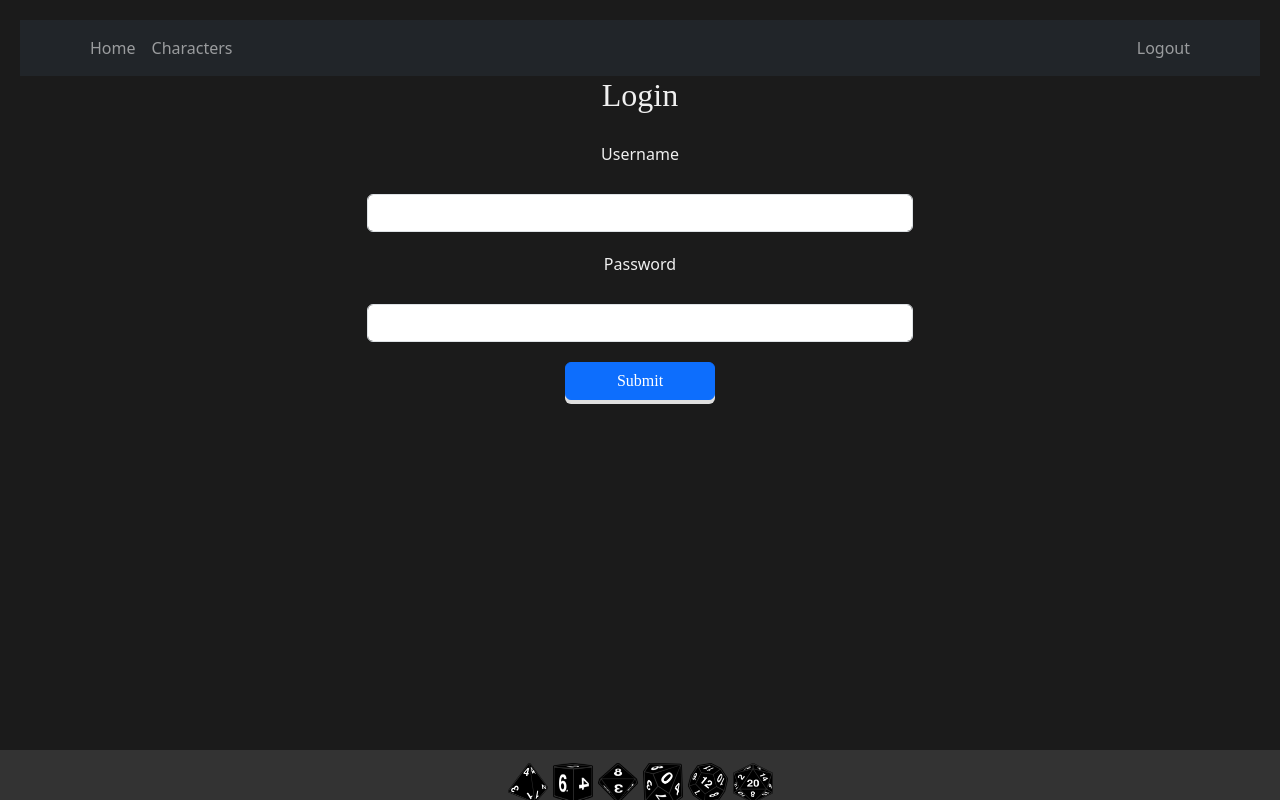
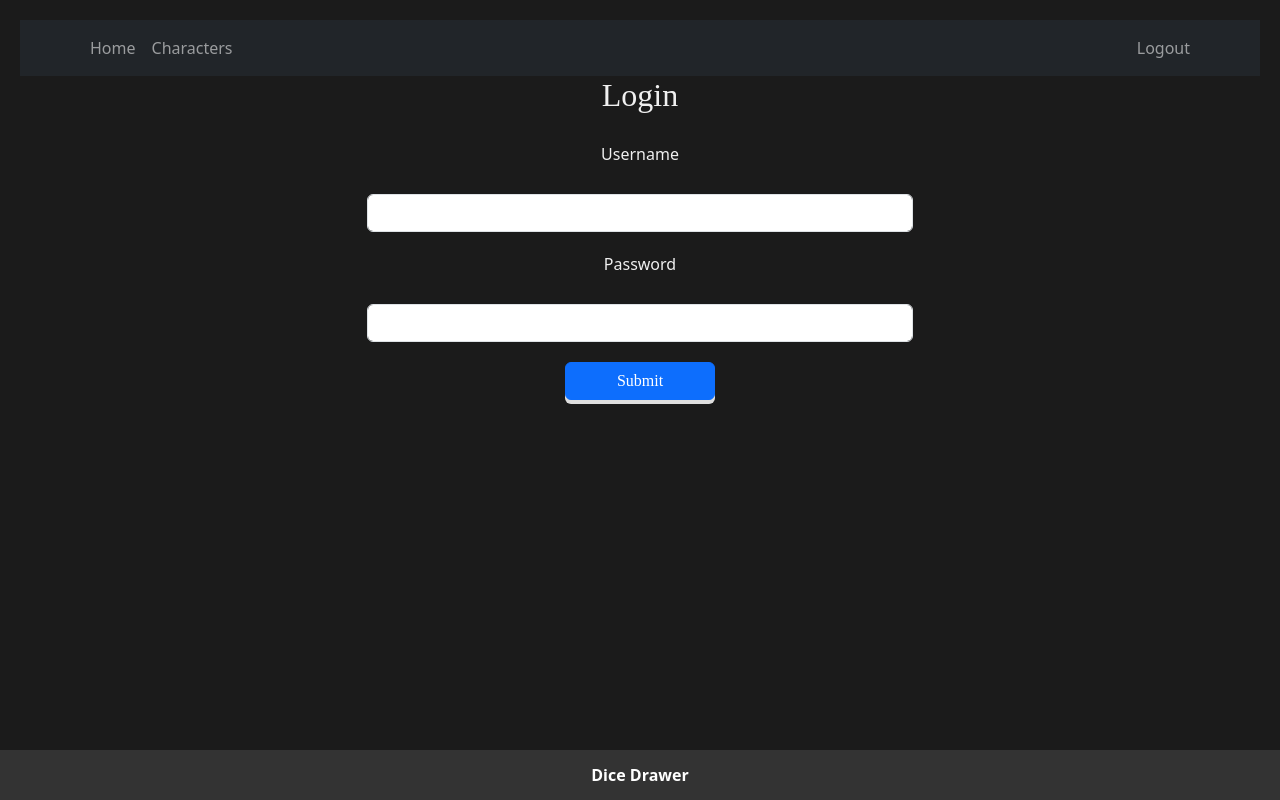
Before and after one commit to vmlayton87/ncsu-milestone-project-3, a React (Vite) app in the folder front_end/my-react-app/: page /login in a window 1280 px wide. Built offline with nearby package versions, Linux system fonts and the light colour scheme; a web font is replaced by a local one.

Commit message:
Added styling and formatting to dice drawer

```diff
--- a/front_end/my-react-app/src/components/DiceDrawer.jsx
+++ b/front_end/my-react-app/src/components/DiceDrawer.jsx
@@ -16,7 +16,7 @@ const DiceDrawer = () => {
     return (
         <div className={`dice-drawer ${isOpen ? 'open' : ''}`} onMouseEnter={handleMouseEnter} onMouseLeave={handleMouseLeave}>
             <div className="drawer-content">
-                <DiceRoller />
+                {isOpen ? <DiceRoller /> : <span className="drawer-text">Dice Drawer</span>}
             </div>
         </div>
     );
--- a/front_end/my-react-app/src/components/DiceRoller.jsx
+++ b/front_end/my-react-app/src/components/DiceRoller.jsx
@@ -5,7 +5,6 @@ import d8Image from '../assets/d8.png';
 import d10Image from '../assets/d10.png';
 import d12Image from '../assets/d12.png';
 import d20Image from '../assets/d20.png';
-// image credit: DarkAthena on PixaBay: https://pixabay.com/users/darkathena-5167878/
 
 const DiceRoller = () => {
   const [result, setResult] = useState('No roll yet');
@@ -19,24 +18,42 @@ const DiceRoller = () => {
     <div className="dice-roller">
       <h2>Dice Roller</h2>
       <div className="dice-buttons">
+        <div className="dice-container">
+          <span className="dice-label">d4</span>
           <button className="dice-button" onClick={() => rollDice(4)}>
-          <img src={d4Image} alt="d4 by DarkAthena on PixaBay" />
+            <img src={d4Image} alt="d4 by DarkAthena on Pixabay" />
           </button>
+        </div>
+        <div className="dice-container">
+          <span className="dice-label">d6</span>
           <button className="dice-button" onClick={() => rollDice(6)}>
-          <img src={d6Image} alt="d6 by DarkAthena on PixaBay" />
+            <img src={d6Image} alt="d6 by DarkAthena on Pixabay" />
           </button>
+        </div>
+        <div className="dice-container">
+          <span className="dice-label">d8</span>
           <button className="dice-button" onClick={() => rollDice(8)}>
-          <img src={d8Image} alt="d8 by DarkAthena on PixaBay" />
+            <img src={d8Image} alt="d8 by DarkAthena on Pixabay" />
           </button>
+        </div>
+        <div className="dice-container">
+          <span className="dice-label">d10</span>
           <button className="dice-button" onClick={() => rollDice(10)}>
-          <img src={d10Image} alt="d10 by DarkAthena on PixaBay" />
+            <img src={d10Image} alt="d10 by DarkAthena on Pixabay" />
           </button>
+        </div>
+        <div className="dice-container">
+          <span className="dice-label">d12</span>
           <button className="dice-button" onClick={() => rollDice(12)}>
-          <img src={d12Image} alt="d12 by DarkAthena on PixaBay" />
+            <img src={d12Image} alt="d12 by DarkAthena on Pixabay" />
           </button>
+        </div>
+        <div className="dice-container">
+          <span className="dice-label">d20</span>
           <button className="dice-button" onClick={() => rollDice(20)}>
-          <img src={d20Image} alt="d20 by DarkAthena on PixaBay" />
+            <img src={d20Image} alt="d20 by DarkAthena on Pixabay" />
           </button>
+        </div>
       </div>
       <div className="result">{result}</div>
     </div>
--- a/front_end/my-react-app/src/index.scss
+++ b/front_end/my-react-app/src/index.scss
@@ -150,7 +150,7 @@ body {
   bottom: 0;
   left: 0;
   right: 0;
-  height: 50px; // Height when not hovered
+  height: 50px;
   background-color: #333;
   color: #fff;
   display: flex;
@@ -161,7 +161,7 @@ body {
   z-index: 1000;
 
   &.open {
-    height: 200px; // Height when hovered
+    height: 200px;
   }
 
   .drawer-content {
@@ -170,6 +170,12 @@ body {
     align-items: center;
     justify-content: center;
     height: 100%;
+
+    .drawer-text {
+      font-size: 16px;
+      font-weight: bold;
+      color: #fff;
+    }
 
     .dice-roller {
       display: flex;
@@ -182,7 +188,18 @@ body {
         display: flex;
         flex-direction: row;
         align-items: center;
-          gap: 5px;
+        gap: 30px;
+
+        .dice-container {
+          display: flex;
+          flex-direction: column;
+          align-items: center;
+
+          .dice-label {
+            margin-bottom: 5px;
+            font-size: 14px;
+            color: #fff;
+          }
 
           .dice-button {
             background: none;
@@ -191,8 +208,9 @@ body {
             cursor: pointer;
 
             img {
-              width: 40px; // Adjust size as needed
-              height: 40px; // Adjust size as needed
+              width: 40px;
+              height: 40px;
+            }
           }
         }
       }
```
Lines whose indentation alone changed are shown as unchanged.
